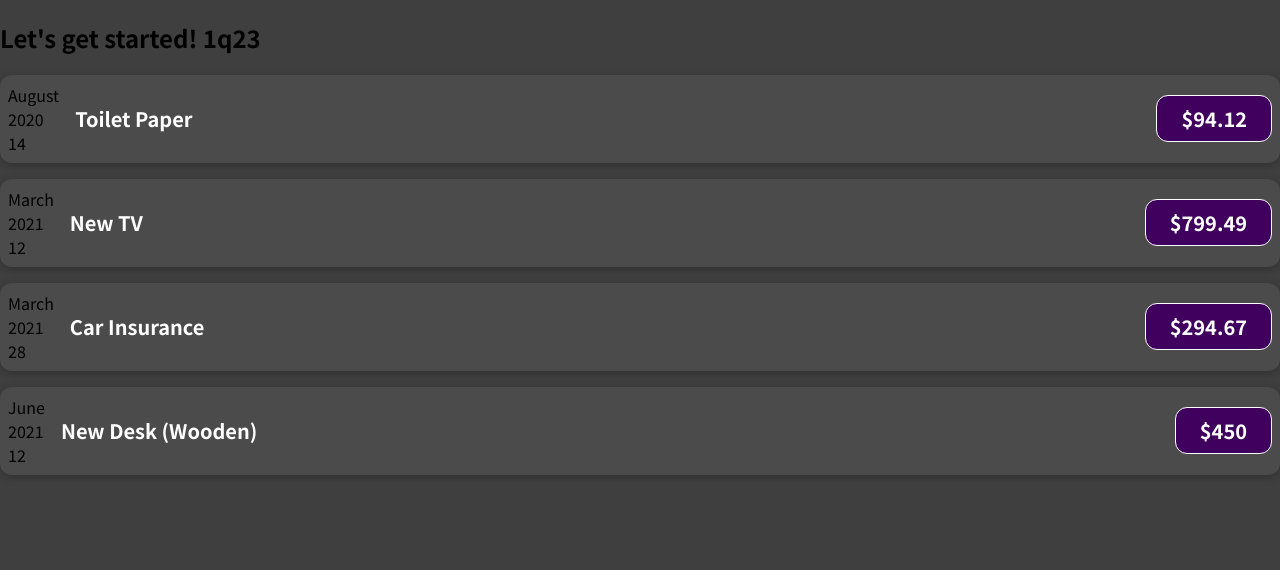
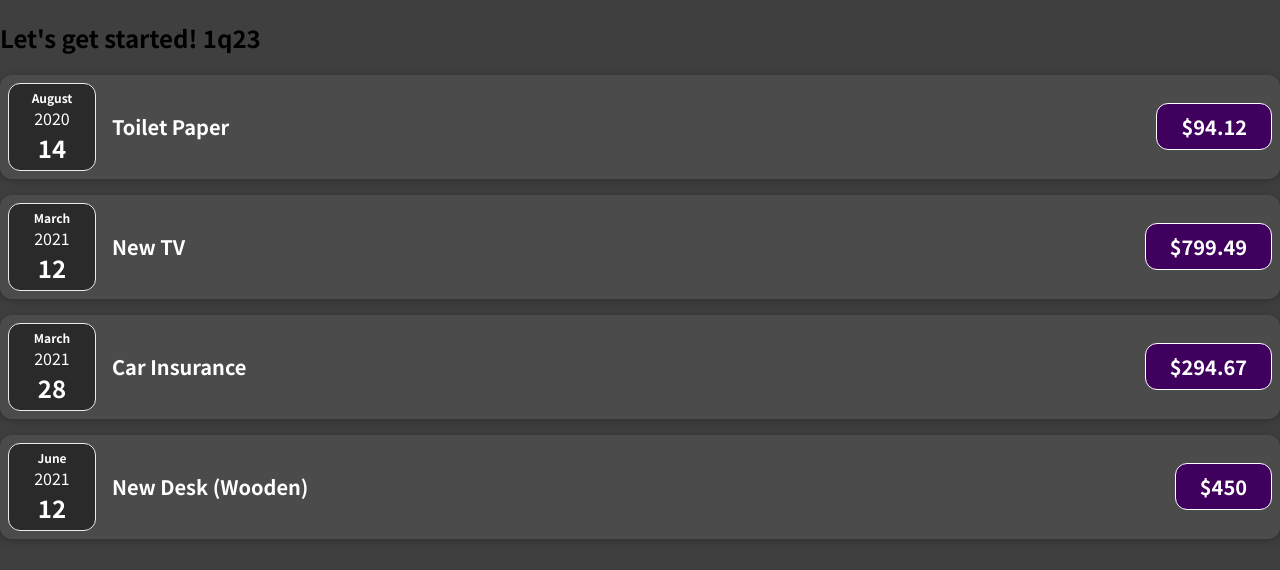
Before and after one commit to IvanSetiawan2001/react-guide-complete, a JavaScript app: page / in a window 1280 px wide. Shown: the top 570 px of the page. Built offline with nearby package versions, Linux system fonts and the light colour scheme.

Commit message:
split component and excercise

```diff
--- a/src/App.js
+++ b/src/App.js
@@ -1,4 +1,4 @@
-import ExpenseItem from "./components/ExpenseItem";
+import Expenses from "./components/Expenses";
 
 function App() {
   const expenses = [
@@ -26,26 +26,7 @@ function App() {
   return (
     <div>
       <h2>Let's get started! 1q23</h2>
-      <ExpenseItem
-        title={expenses[0].title}
-        amount={expenses[0].amount}
-        date={expenses[0].date}
-      ></ExpenseItem>
-      <ExpenseItem
-        title={expenses[1].title}
-        amount={expenses[1].amount}
-        date={expenses[1].date}
-      ></ExpenseItem>
-      <ExpenseItem
-        title={expenses[2].title}
-        amount={expenses[2].amount}
-        date={expenses[2].date}
-      ></ExpenseItem>
-      <ExpenseItem
-        title={expenses[3].title}
-        amount={expenses[3].amount}
-        date={expenses[3].date}
-      ></ExpenseItem>
+      <Expenses props={expenses}></Expenses>
     </div>
   );
 }
--- /dev/null
+++ b/src/components/ExpenseDate.css
@@ -0,0 +1,26 @@
+.expense-date {
+  display: flex;
+  flex-direction: column;
+  width: 5.5rem;
+  height: 5.5rem;
+  border: 1px solid #ececec;
+  background-color: #2a2a2a;
+  color: white;
+  border-radius: 12px;
+  align-items: center;
+  justify-content: center;
+}
+
+.expense-date__month {
+  font-size: 0.75rem;
+  font-weight: bold;
+}
+
+.expense-date__year {
+  font-size: 0.75rem;
+}
+
+.expense-date__day {
+  font-size: 1.5rem;
+  font-weight: bold;
+}
--- /dev/null
+++ b/src/components/ExpenseDate.js
@@ -0,0 +1,17 @@
+import "./ExpenseDate.css";
+
+function ExpenseDate(props) {
+  const month = props.date.toLocaleString("en-US", { month: "long" });
+  const day = props.date.toLocaleString("en-US", { day: "2-digit" });
+  const year = props.date.getFullYear();
+
+  return (
+    <div className="expense-date">
+      <div className="expense-date__month">{month}</div>
+      <div className=".expense-date__year">{year}</div>
+      <div className="expense-date__day">{day}</div>
+    </div>
+  );
+}
+
+export default ExpenseDate;
--- a/src/components/ExpenseItem.js
+++ b/src/components/ExpenseItem.js
@@ -1,17 +1,10 @@
+import ExpenseDate from "./ExpenseDate";
 import "./ExpenseItem.css";
 
 function ExpenseItem(props) {
-  const month = props.date.toLocaleString("en-US", { month: "long" });
-  const day = props.date.toLocaleString("en-US", { day: "2-digit" });
-  const year = props.date.getFullYear();
-
   return (
     <div class="expense-item">
-      <div>
-        <div>{month}</div>
-        <div>{year}</div>
-        <div>{day}</div>
-      </div>
+      <ExpenseDate date={props.date} />
       <div class="expense-item__description">
         <h2>{props.title}</h2>
         <div class="expense-item__price">${props.amount}</div>
--- /dev/null
+++ b/src/components/Expenses.css
@@ -0,0 +1,9 @@
+.expenses {
+  padding: 1rem;
+  background-color: rgb(31, 31, 31);
+  margin: 2rem auto;
+  width: 50rem;
+  max-width: 95%;
+  border-radius: 12px;
+  box-shadow: 0 1px 8px rgba(0, 0, 0, 0.25);
+}
--- /dev/null
+++ b/src/components/Expenses.js
@@ -0,0 +1,30 @@
+import ExpenseItem from "./ExpenseItem";
+
+function Expenses(expenses) {
+  return (
+    <div className="expenses">
+      <ExpenseItem
+        title={expenses.props[0].title}
+        amount={expenses.props[0].amount}
+        date={expenses.props[0].date}
+      ></ExpenseItem>
+      <ExpenseItem
+        title={expenses.props[1].title}
+        amount={expenses.props[1].amount}
+        date={expenses.props[1].date}
+      ></ExpenseItem>
+      <ExpenseItem
+        title={expenses.props[2].title}
+        amount={expenses.props[2].amount}
+        date={expenses.props[2].date}
+      ></ExpenseItem>
+      <ExpenseItem
+        title={expenses.props[3].title}
+        amount={expenses.props[3].amount}
+        date={expenses.props[3].date}
+      ></ExpenseItem>
+    </div>
+  );
+}
+
+export default Expenses;
```
Also changed, not shown: 2 other files (tests, documents, lock files or other folders).
